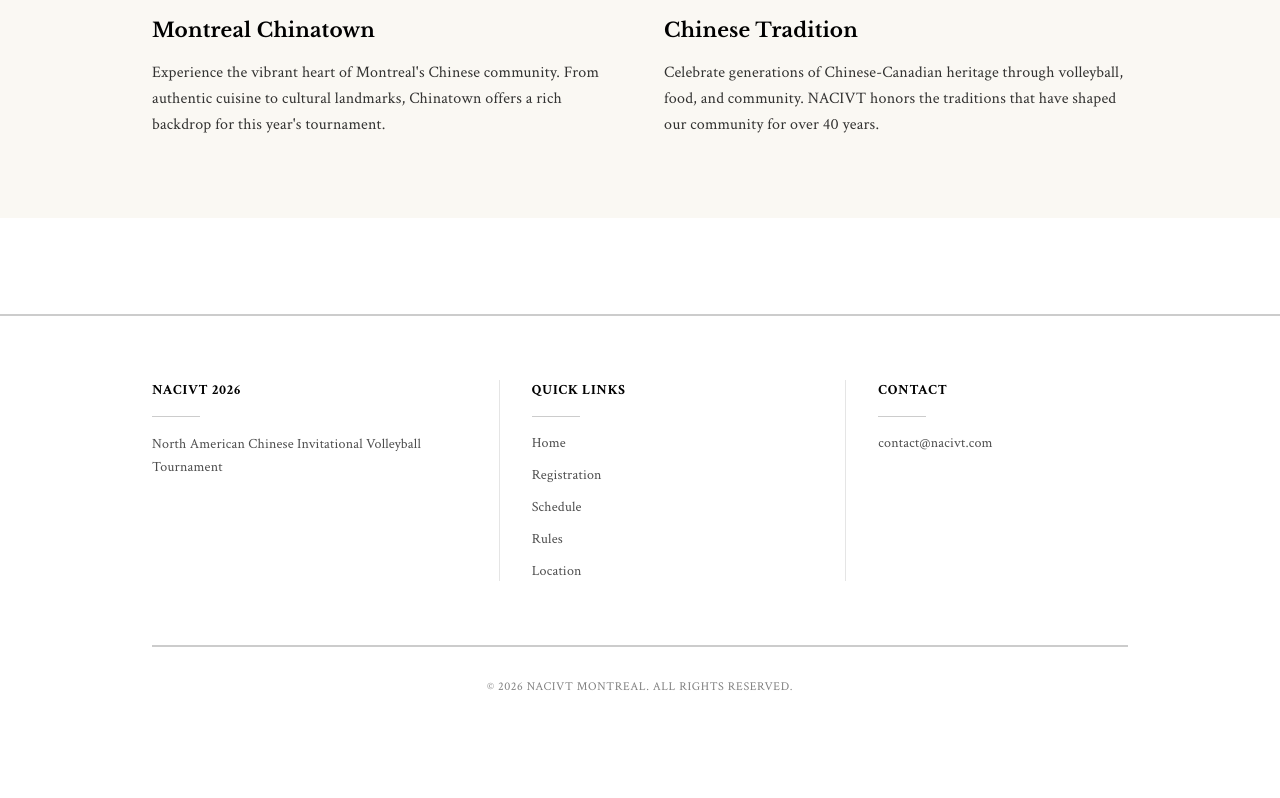
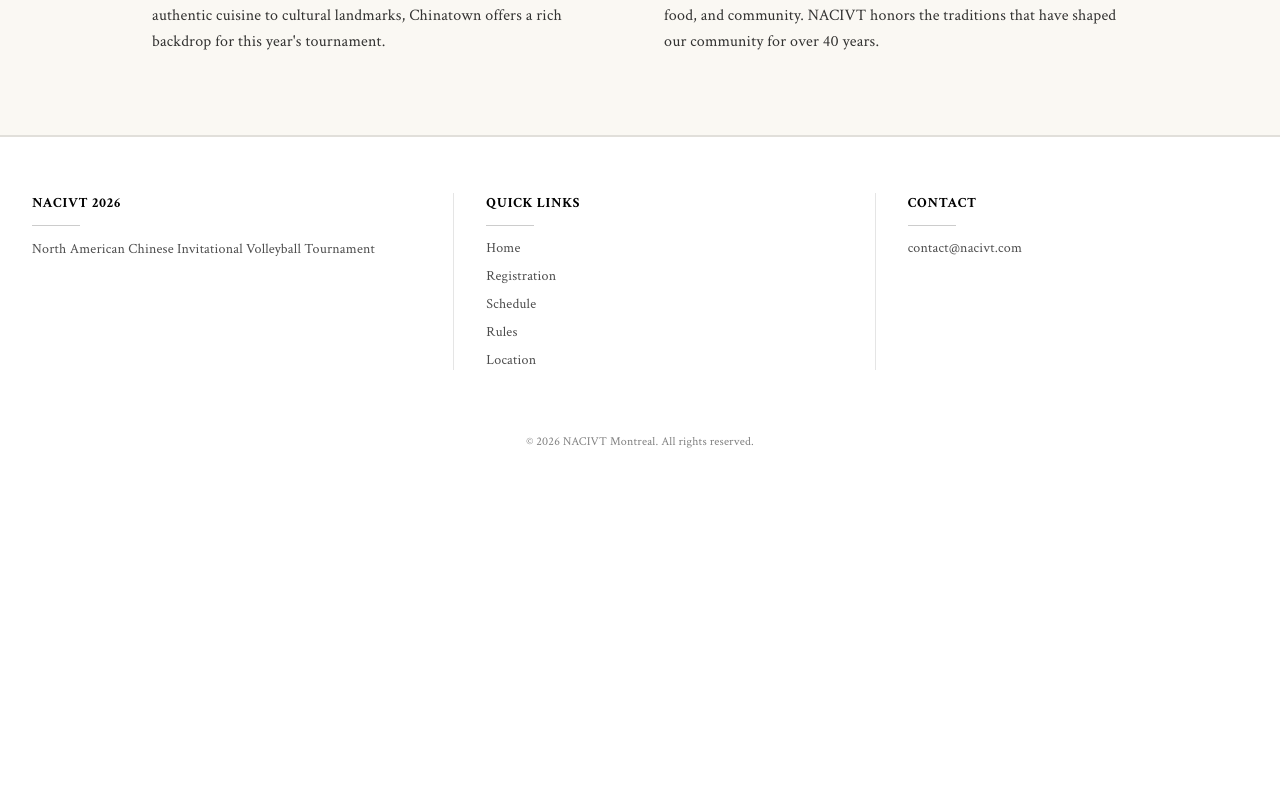
Before and after one commit to VictorSsuto/nacivt-2026, a React (Vite) app: page / in a window 1280 px wide. Shown: the part 2462-3260 px from the top of the page. After the commit the page ends 2968 px from the top, so only its background shows below. Built offline with nearby package versions, Linux system fonts and the light colour scheme.

Commit message:
finalized the navbar and the footer for it to look appropriate. Any imput from the team is welconme

```diff
--- a/src/App.jsx
+++ b/src/App.jsx
@@ -3,8 +3,6 @@ import { LINKS } from "./data/links"
 import skyline from "./assets/montreal-skyline.jpg"
 import { Link } from "react-router-dom"
 import "./App.css"
-import Navbar from "./components/Navbar"
-import Footer from "./components/Footer"
 
 export default function App() {
   const [isLoaded, setIsLoaded] = useState(false)
@@ -14,13 +12,9 @@ export default function App() {
   }, [])
 
   return (
-    <div className="min-h-screen bg-white text-[#1a1a1a]">
-      <Navbar isLoaded={isLoaded} />
-
+    <>
       <Home isLoaded={isLoaded} />
-
-      <Footer isLoaded={isLoaded} />
-    </div>
+    </>
   )
 }
 
@@ -51,7 +45,7 @@ function Home({ isLoaded }) {
         </div>
       </section>
 
-      <section className="border-t-2 border-black/10 bg-[#faf8f3] py-20">
+      <section className="border-b-2 border-black/10 bg-[#faf8f3] py-20">
         <div className="mx-auto max-w-5xl px-6">
           <CulturalSection isLoaded={isLoaded} />
         </div>
--- a/src/Layout.jsx
+++ b/src/Layout.jsx
@@ -1,13 +1,15 @@
 import Navbar from "./components/Navbar"
 import Footer from "./components/Footer"
-import { Outlet } from "react-router-dom"
+import { Outlet, useLocation } from "react-router-dom"
 
 export default function Layout() {
+  const location = useLocation()
+
   return (
     <div className="min-h-screen bg-white text-[#1a1a1a]">
       <Navbar isLoaded={true} />
       <Outlet />
-      <Footer isLoaded={true} />
+      <Footer isLoaded={true} hasTopDivider={location.pathname !== '/'} />
     </div>
   )
 }
--- a/src/components/Footer.jsx
+++ b/src/components/Footer.jsx
@@ -1,27 +1,29 @@
 import { LINKS } from "../data/links"
 import { Link } from "react-router-dom"
 
-export default function Footer({ isLoaded }) {
+export default function Footer({ isLoaded, hasTopDivider = true }) {
+  const topBorderClass = hasTopDivider ? 'border-t-2 border-black/20' : ''
+
   return (
-    <footer className={`border-t-2 border-black/20 bg-white mt-24 transition-all duration-700 delay-300 ${isLoaded ? 'opacity-100 translate-y-0' : 'opacity-0 translate-y-8'}`}>
-      <div className="mx-auto max-w-5xl px-6 py-16">
-        <div className="grid gap-16 md:grid-cols-3">
+    <footer className={`${topBorderClass} bg-white mt-0 transition-all duration-700 delay-300 ${isLoaded ? 'opacity-100 translate-y-0' : 'opacity-0 translate-y-8'}`}>
+      <div className="mx-auto max-w-7xl px-8 py-14">
+        <div className="grid gap-12 md:grid-cols-3">
           <div>
-            <h4 className="font-bold text-black mb-4 text-sm uppercase tracking-wider">
+            <h4 className="font-bold text-black mb-3 text-sm uppercase tracking-wider">
               NACIVT 2026
             </h4>
-            <div className="h-px w-12 bg-black/20 mb-4"></div>
+            <div className="h-px w-12 bg-black/20 mb-3"></div>
             <p className="text-sm text-black/70 leading-relaxed">
               North American Chinese Invitational Volleyball Tournament
             </p>
           </div>
 
-          <div className="border-l border-black/10 pl-8 md:border-l md:pl-8 md:border-r-0">
-            <h4 className="font-bold text-black mb-4 text-sm uppercase tracking-wider">
+          <div className="border-l border-black/10 pl-6 md:pl-8">
+            <h4 className="font-bold text-black mb-3 text-sm uppercase tracking-wider">
               Quick Links
             </h4>
-            <div className="h-px w-12 bg-black/20 mb-4"></div>
-            <ul className="space-y-3 text-sm">
+            <div className="h-px w-12 bg-black/20 mb-3"></div>
+            <ul className="space-y-2 text-sm">
                 <li><Link to={LINKS.home} className="text-black/70 hover:text-[#c8102e] transition-colors">Home</Link></li>
                 <li><Link to={LINKS.register} className="text-black/70 hover:text-[#c8102e] transition-colors">Registration</Link></li>
                 <li><Link to={LINKS.schedule} className="text-black/70 hover:text-[#c8102e] transition-colors">Schedule</Link></li>
@@ -30,11 +32,11 @@ export default function Footer({ isLoaded }) {
             </ul>
           </div>
 
-          <div className="border-l border-black/10 pl-8 md:border-l md:pl-8">
-            <h4 className="font-bold text-black mb-4 text-sm uppercase tracking-wider">
+          <div className="border-l border-black/10 pl-6 md:pl-8">
+            <h4 className="font-bold text-black mb-3 text-sm uppercase tracking-wider">
               Contact
             </h4>
-            <div className="h-px w-12 bg-black/20 mb-4"></div>
+            <div className="h-px w-12 bg-black/20 mb-3"></div>
             <p className="text-sm text-black/70">
               <a href={LINKS.contact} className="hover:text-[#c8102e] transition-colors">
                 contact@nacivt.com
@@ -43,7 +45,7 @@ export default function Footer({ isLoaded }) {
           </div>
         </div>
 
-        <div className="mt-16 pt-8 border-t-2 border-black/20 text-center text-xs text-black/50 uppercase tracking-wider">
+        <div className="mt-10 pt-6 text-center text-xs text-black/50">
           © {new Date().getFullYear()} NACIVT Montreal. All rights reserved.
         </div>
       </div>
```
